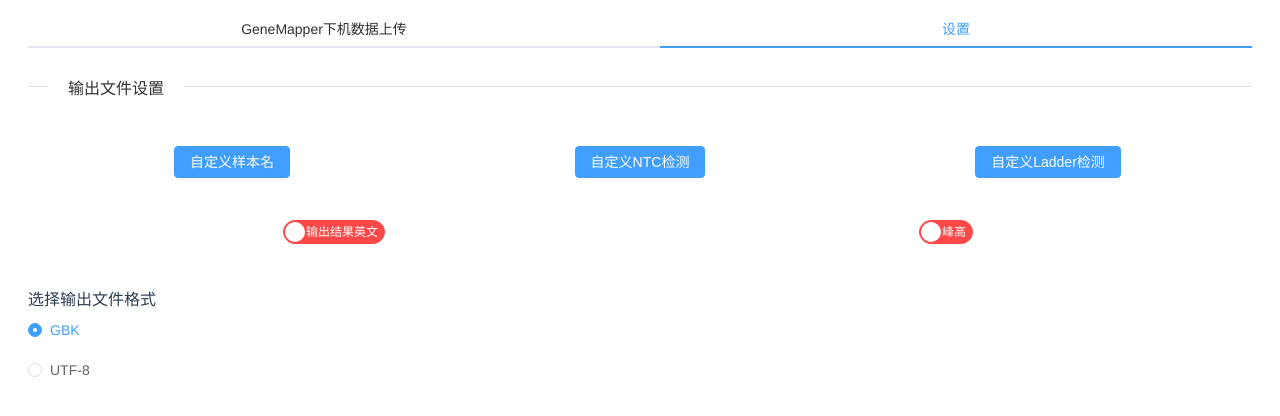
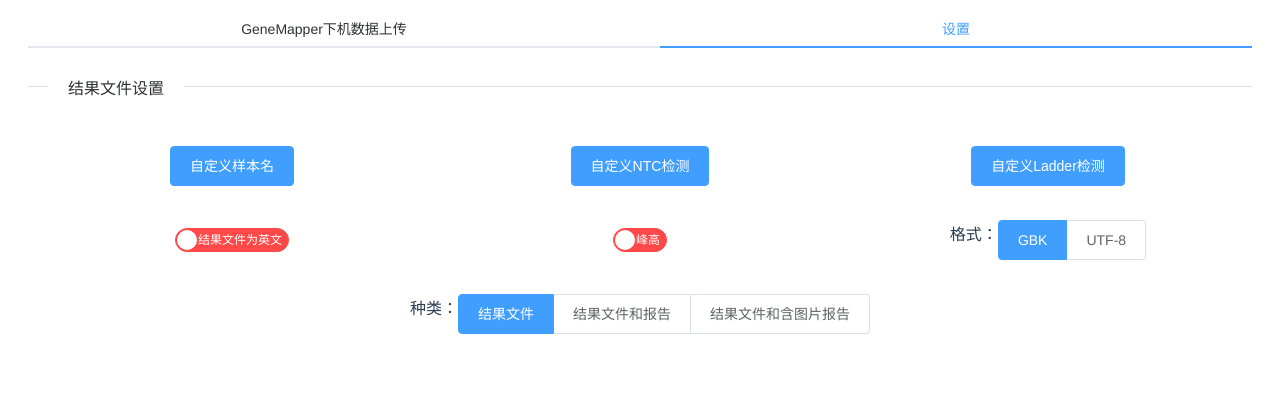
Before and after one commit to NTLx/SMNFiler, a Vue app: page / in a window 1280 px wide. Both pictures are taken after a click on the tab "设置". Shown: the top 416 px of the page. Built offline with nearby package versions, Linux system fonts and the light colour scheme.

Commit message:
feat: add a method of changing file's type

```diff
--- a/src/App.vue
+++ b/src/App.vue
@@ -28,6 +28,7 @@
                   language: uploadParams.language,
                   peakStatus: uploadParams.peakStatus,
                   outputFormat:uploadParams.outputFormat,
+                  fileType:uploadParams.fileType,
                 }"
                 :http-request="httpRequest"
                 :before-upload="beforeAvatarUpload"
@@ -75,12 +76,12 @@
           <div class="settingPostion">
             <el-row>
               <el-col :span="24">
-                <el-divider content-position="left"> 输出文件设置 </el-divider>
+                <el-divider content-position="left"> 结果文件设置 </el-divider>
               </el-col>
             </el-row>
             <el-row class="fileSetting">
               <el-col :span="8">
-                <el-button type="primary" @click="customSampleName = true">
+                <el-button type="primary" @click="customSampleName = true" size="large">
                   自定义样本名
                 </el-button>
                 <el-dialog
@@ -93,7 +94,7 @@
                   ></el-input>
                   <template #footer>
                     <span class="dialog-footer">
-                      <el-button @click="customSampleName = false">
+                      <el-button @click="customSampleName = false" size="large">
                         取消
                       </el-button>
                       <el-button type="primary" @click="saveSampleName">
@@ -104,7 +105,7 @@
                 </el-dialog>
               </el-col>
               <el-col :span="8">
-                <el-button type="primary" @click="customNTCSampleName = true">
+                <el-button type="primary" @click="customNTCSampleName = true" size="large">
                   自定义NTC检测
                 </el-button>
                 <el-dialog
@@ -131,6 +132,7 @@
                 <el-button
                   type="primary"
                   @click="customLadderSampleName = true"
+                  size="large"
                 >
                   自定义Ladder检测
                 </el-button>
@@ -156,27 +158,25 @@
               </el-col>
             </el-row>
             <el-row class="fileSetting">
-              <el-col :span="12">
+              <el-col :span="8">
                 <el-switch
                   v-model="value1"
-                  class="ml-2"
                   size="large"
                   inline-prompt
-                  active-text="输出结果中文"
+                  active-text="结果文件为中文"
                   active-value="-l"
                   inactive-value=" "
                   style="
                     --el-switch-oncolor: #13ce66;
                     --el-switch-off-color: #ff4949;
                   "
-                  inactive-text="输出结果英文"
+                  inactive-text="结果文件为英文"
                   @change="switchReceiveStatus1"
                 ></el-switch>
               </el-col>
-              <el-col :span="12">
+              <el-col :span="8">
                 <el-switch
                   v-model="value2"
-                  class="ml-2"
                   size="large"
                   inline-prompt
                   active-text="峰面积"
@@ -190,22 +190,29 @@
                   @change="switchReceiveStatus2"
                 ></el-switch>
               </el-col>
-            </el-row>
-            <el-row>
-              <el-col :span="12" class="leftText">
-                <span style="radio-label">选择输出文件格式</span>
+              <el-col :span="8" class="leftText">
+                <span style="radio-label">格式：</span>
                 <el-radio-group
                   v-model="radio1"
-                  class="ml-4"
                   @change="switchFileFormat"
-                  style="
-                    display: flex;
-                    flex-flow: column nowrap;
-                    align-items: flex-start;
-                  "
+                  size="large"
                 >
-                  <el-radio label="GBK" size="large">GBK</el-radio>
-                  <el-radio label="UTF-8" size="large">UTF-8</el-radio>
+                  <el-radio-button label="GBK"></el-radio-button>
+                  <el-radio-button label="UTF-8"></el-radio-button>
+                </el-radio-group>
+              </el-col>
+            </el-row>
+            <el-row class="fileSetting">
+              <el-col :span="24" class="leftText">
+                <span class="radio-label">种类：</span>
+                <el-radio-group
+                  v-model="radio2"
+                  @change="switchFileType"
+                  size="large"
+                >
+                  <el-radio-button label="summaryFile">结果文件</el-radio-button>
+                  <el-radio-button label="summaryFileAndReportFile">结果文件和报告</el-radio-button>
+                  <el-radio-button label="summaryFileAndReportPictureFile">结果文件和含图片报告</el-radio-button>
                 </el-radio-group>
               </el-col>
             </el-row>
@@ -238,6 +245,7 @@ export default {
       value1: " ",
       value2: " ",
       radio1: "GBK",
+      radio2: "summaryFile"
     };
   },
   methods: {
@@ -280,6 +288,7 @@ export default {
       console.log("结果文件为中文", data.data.language);
       console.log("峰状态", data.data.peakStatus);
       console.log("文件格式",data.data.outputFormat);
+      console.log("文件种类",data.data.fileType);
       var file = data.file;
       var path = require("path");
       const { exec } = window.require("child_process");
@@ -402,6 +411,11 @@ export default {
     switchFileFormat(val){
       console.log("输出文件格式", val);
       this.uploadParams.outputFormat = val;
+    },
+    //切换输出文件种类
+    switchFileType(val){
+       console.log("输出文件种类", val);
+      this.uploadParams.fileType = val;
     }
   },
 };
@@ -474,7 +488,8 @@ a.help {
 i.el-icon.el-icon--upload {
   margin-top: 100px;
 }
-.leftText {
-  text-align: left;
+.leftText{
+  display: flex;
+  align-items: center;
 }
 </style>
```
